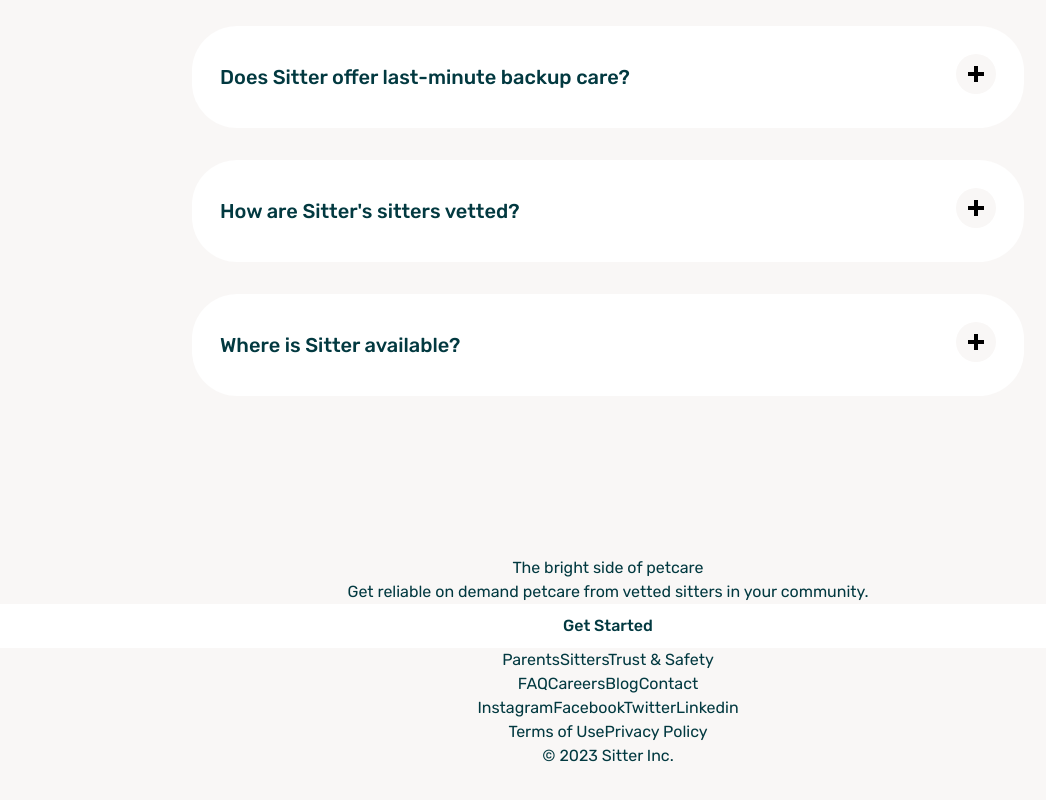
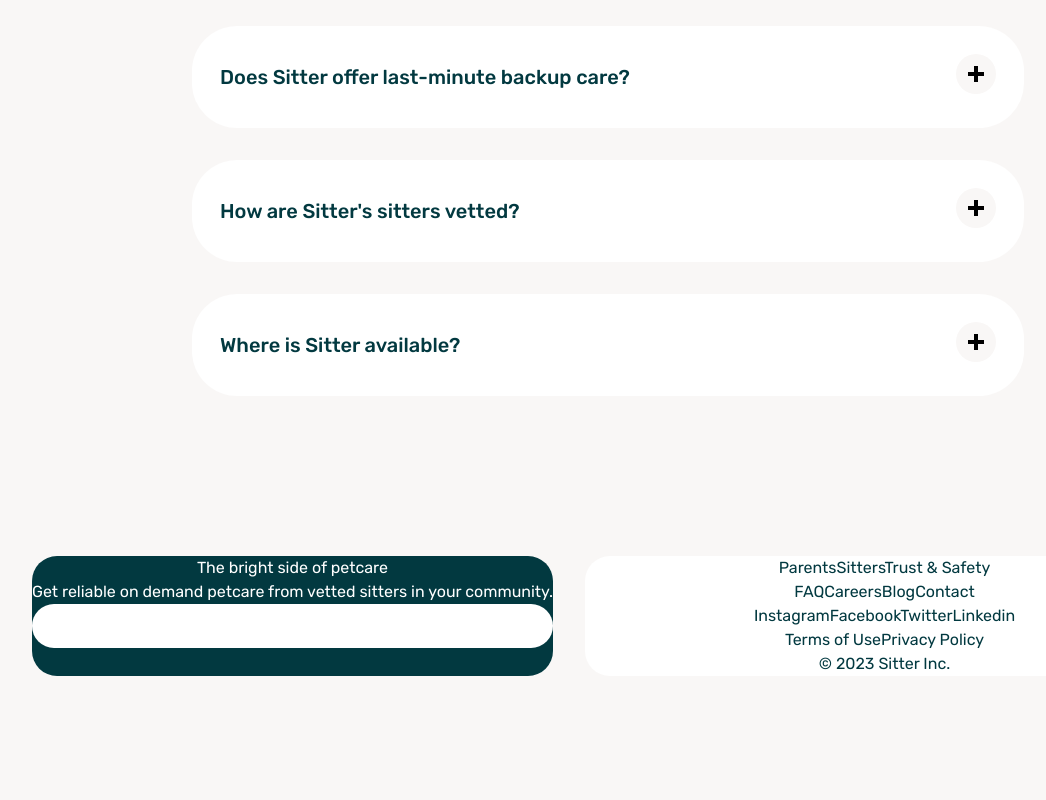
Before and after one commit to samsonc89/otter-replica, a React (Vite) app: page / in a window 1280 px wide. Shown: the part 4217-5017 px from the top of the page, without its empty margins (32-1078 px from the left). After the commit the page ends 4973 px from the top, so only its background shows below. Built offline with nearby package versions, Linux system fonts and the light colour scheme.

Commit message:
Set up main layout for footer

```diff
--- a/src/containers/Footer/footer.css
+++ b/src/containers/Footer/footer.css
@@ -0,0 +1,18 @@
+.footer-wrapper {
+  margin: 0 auto;
+  width: 90%;
+  display: flex;
+  gap: 2rem;
+}
+
+.footer-cta {
+  border-radius: 25px;
+  background-color: var(--main-text-color);
+  color: var(--light-text-color);
+}
+
+.footer-right-wrapper {
+  border-radius: 25px;
+  background-color: var(--light-asset-bg-color);
+  flex: 1;
+}
```
